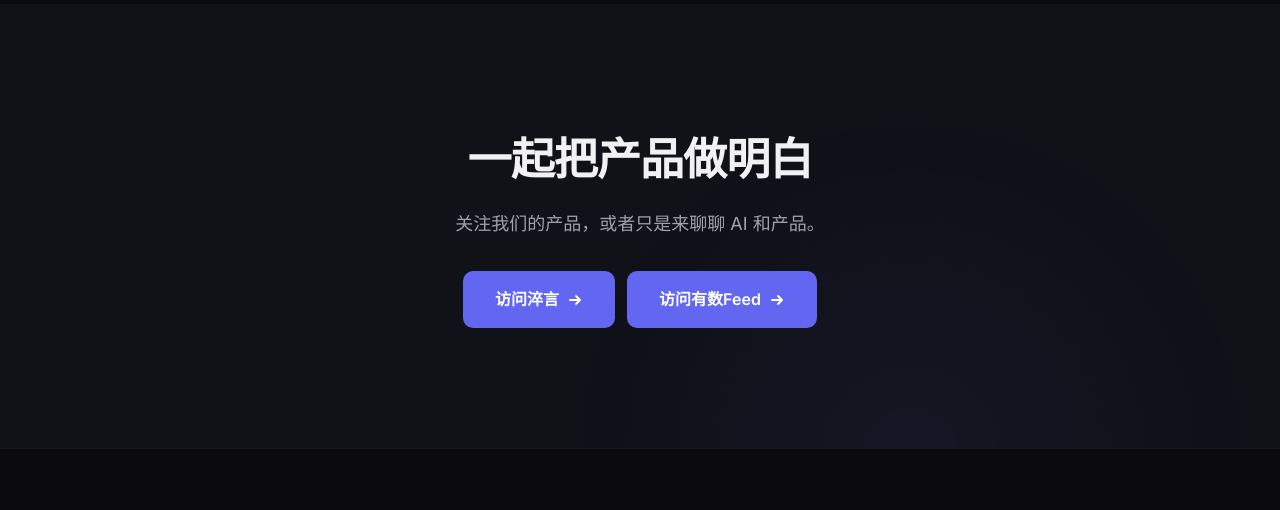
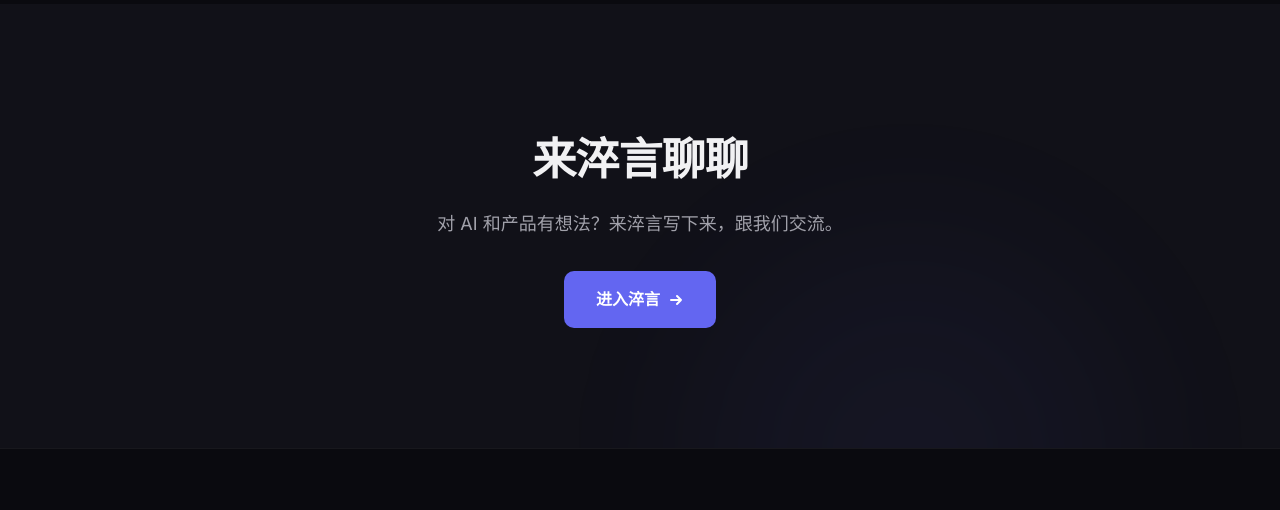
Before and after one commit to Lucian-Tang/luxmind-website, a plain HTML site: page index.html in a window 1280 px wide. Shown: the part 4070-4580 px from the top of the page. Drawn offline with Linux system fonts and the light colour scheme.

Commit message:
fix: remove quench from footer, remove youshufeed from CTA, update CTA copy to guide users to quench

```diff
--- a/index.html
+++ b/index.html
@@ -333,18 +333,12 @@
       <div class="orb orb-4"></div>
     </div>
     <div class="cta-content reveal">
-      <h2>一起把产品做明白</h2>
-      <p>关注我们的产品，或者只是来聊聊 AI 和产品。</p>
-      <div style="display:flex;gap:12px;justify-content:center;flex-wrap:wrap">
-        <a href="http://170.106.75.214/quench/" target="_blank" rel="noopener" class="btn btn-primary btn-lg">
-          访问淬言
-          <svg width="16" height="16" viewBox="0 0 16 16" fill="none"><path d="M3 8h10M9 4l4 4-4 4" stroke="currentColor" stroke-width="2" stroke-linecap="round" stroke-linejoin="round"/></svg>
-        </a>
-        <a href="https://feed.luxmind.cn/" target="_blank" rel="noopener" class="btn btn-primary btn-lg">
-          访问有数Feed
-          <svg width="16" height="16" viewBox="0 0 16 16" fill="none"><path d="M3 8h10M9 4l4 4-4 4" stroke="currentColor" stroke-width="2" stroke-linecap="round" stroke-linejoin="round"/></svg>
-        </a>
-      </div>
+      <h2>来淬言聊聊</h2>
+      <p>对 AI 和产品有想法？来淬言写下来，跟我们交流。</p>
+      <a href="http://170.106.75.214/quench/" target="_blank" rel="noopener" class="btn btn-primary btn-lg">
+        进入淬言
+        <svg width="16" height="16" viewBox="0 0 16 16" fill="none"><path d="M3 8h10M9 4l4 4-4 4" stroke="currentColor" stroke-width="2" stroke-linecap="round" stroke-linejoin="round"/></svg>
+      </a>
     </div>
   </section>
 
@@ -358,7 +352,6 @@
       <div class="footer-links">
         <div class="footer-col">
           <span class="footer-col-title">产品</span>
-          <a href="http://170.106.75.214/quench/" target="_blank">淬言</a>
           <a href="#products">有数Feed</a>
           <a href="#products">有品Lab</a>
           <a href="#products">有方Flow</a>
```
